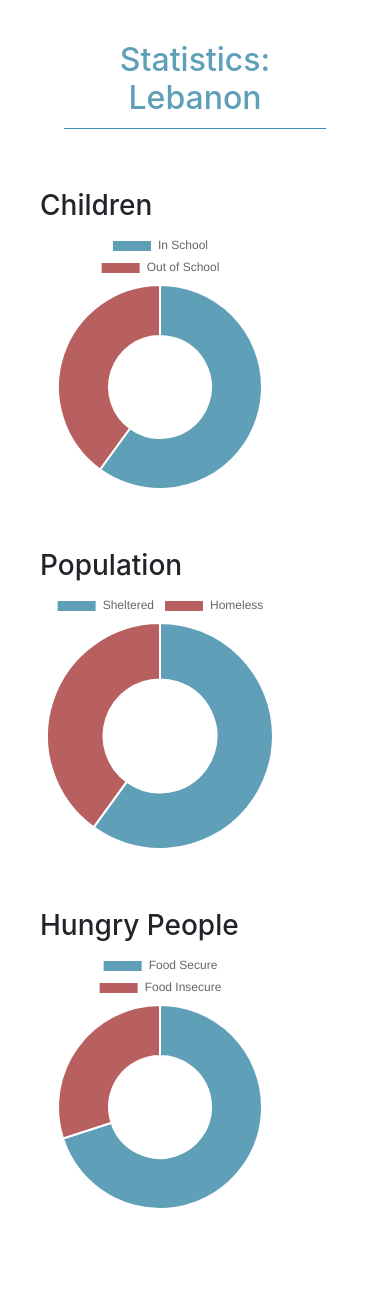
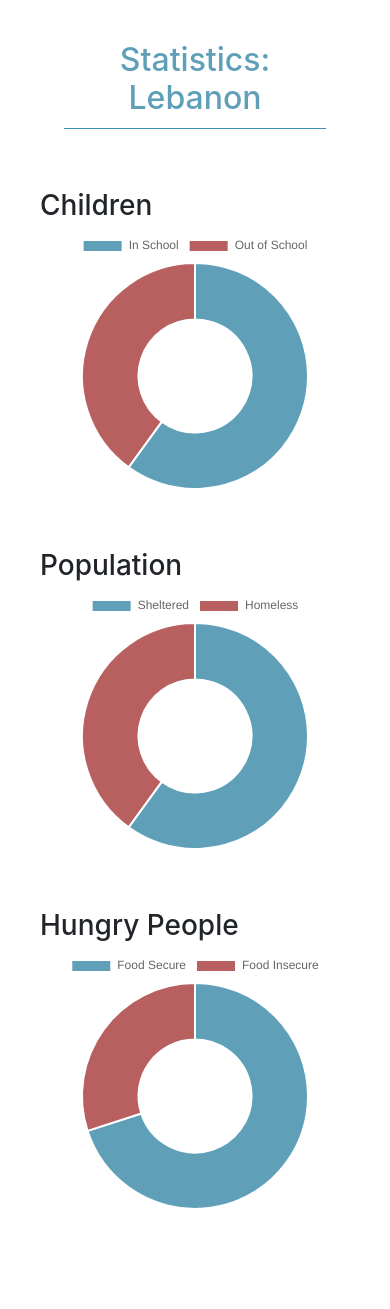
Before and after one commit to Wissam-Hawc/HandfullHands, a Django app: a page that uses Charity/templates/pages/why.html in a window 390 px wide. Shown: the part 1101-2410 px from the top of the page. Run offline with Django 4.2, Linux system fonts and the light colour scheme; some libraries are stand-ins or nearby versions.

Commit message:
desgn of whyhopefllhands updated

```diff
--- a/Charity/templates/pages/why.html
+++ b/Charity/templates/pages/why.html
@@ -57,7 +57,7 @@
 
         @media (max-width: 767px) {
             .diagram-container {
-                width: 80%;
+                width: 100%;
                 margin-bottom: 60px;
             }
         }
```
